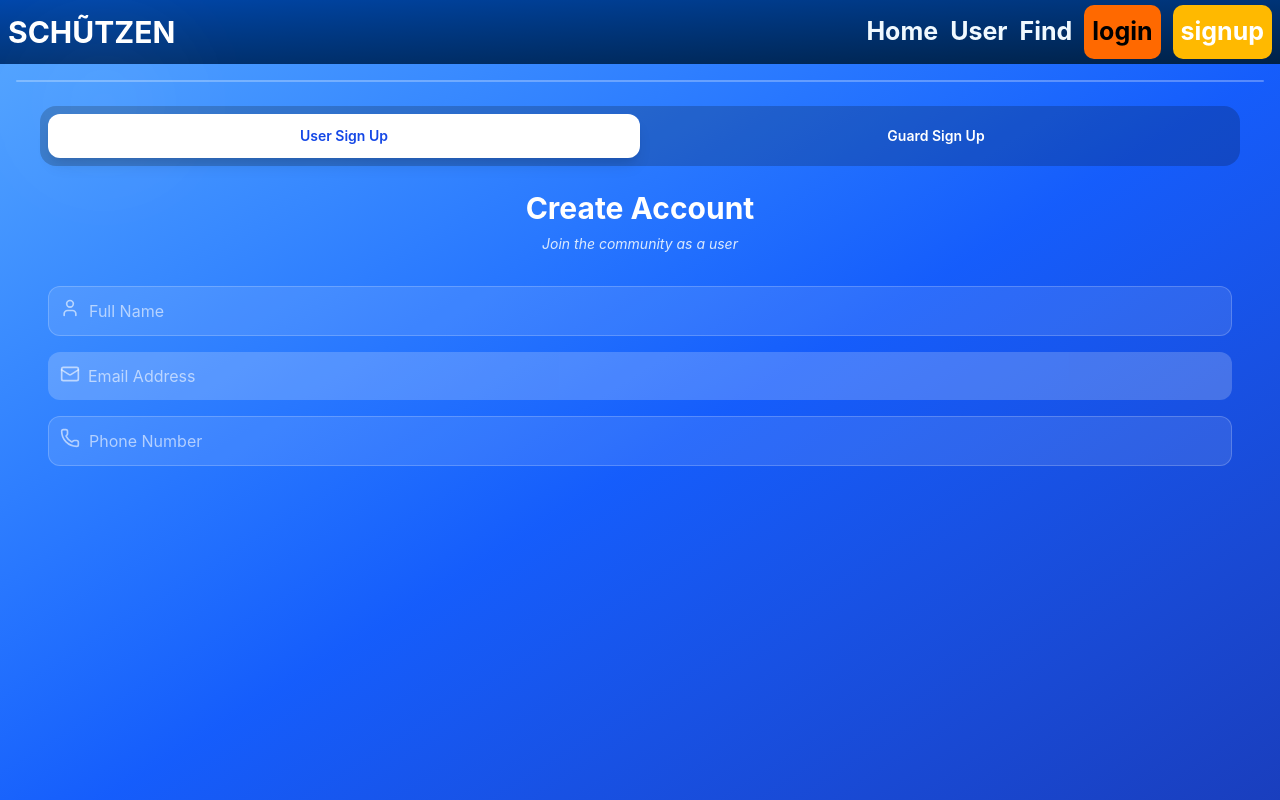
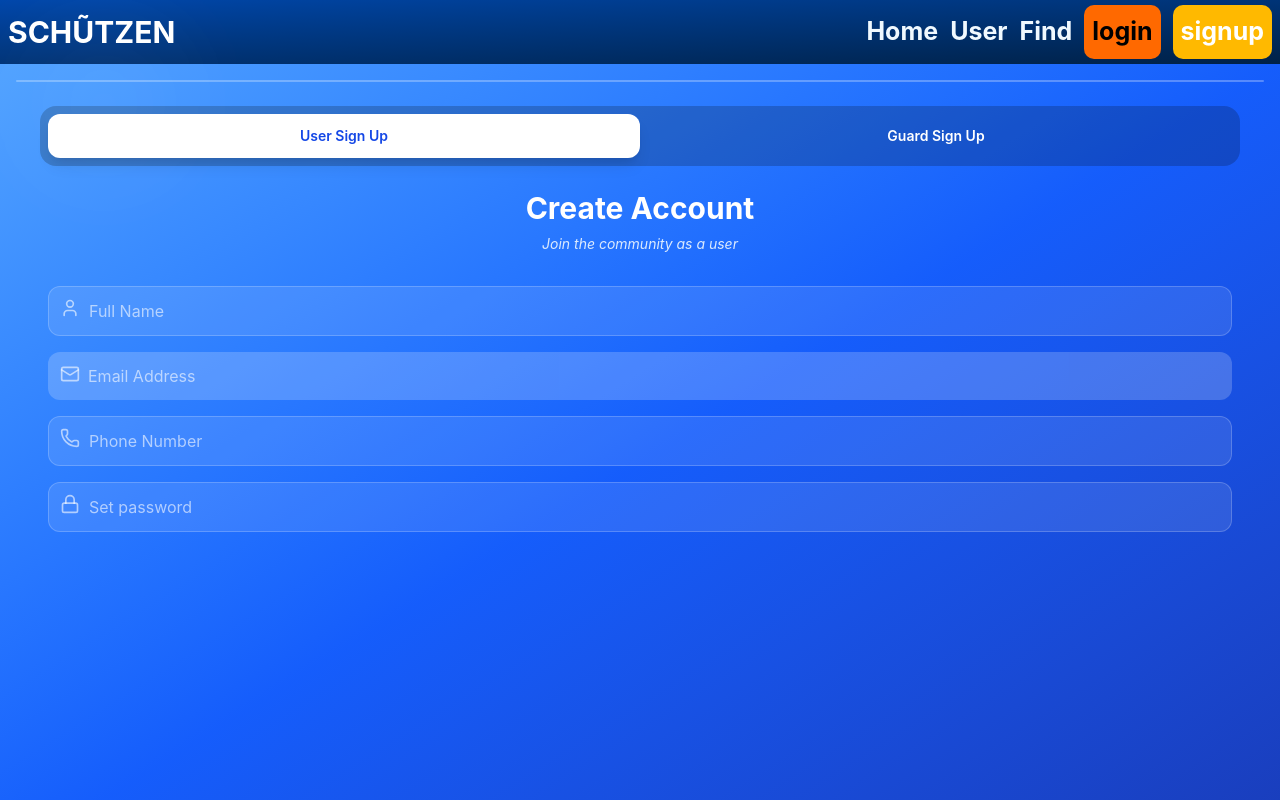
Before and after one commit to lucky-KRMU/projexa-project-SLASH, a React (Vite) app in the folder FrontEnd/Schutzen/: page /signup in a window 1280 px wide. Shown: the top 800 px of the page. Built offline with nearby package versions, Linux system fonts and the light colour scheme.

Commit message:
FE - add password tab

```diff
--- a/FrontEnd/Schutzen/src/Components/SignUp/SignUp.jsx
+++ b/FrontEnd/Schutzen/src/Components/SignUp/SignUp.jsx
@@ -50,6 +50,14 @@ const SignupPage = () => {
             <input type="tel" placeholder='Phone Number'
             className='w-full bg-white/10 border border-white/20 rounded-xl py-3 pl-10 pr-4 text-white placeholder-white/60 focus:outline-none focus:ring-2 focus:ring-white/40'/>
           </div>
+          <div className='relative'>
+            <Lock className='absolute left-3 top-3 text-white/60 w-5 h-5'></Lock>
+            <input
+                type="password"
+                placeholder="Set password"
+                className="w-full bg-white/10 border border-white/20 rounded-xl py-3 pl-10 pr-4 text-white placeholder-white/60 focus:outline-none focus:ring-2 focus:ring-white/40"
+              />
+          </div>
         </form>
       </div>
     </div>
```
